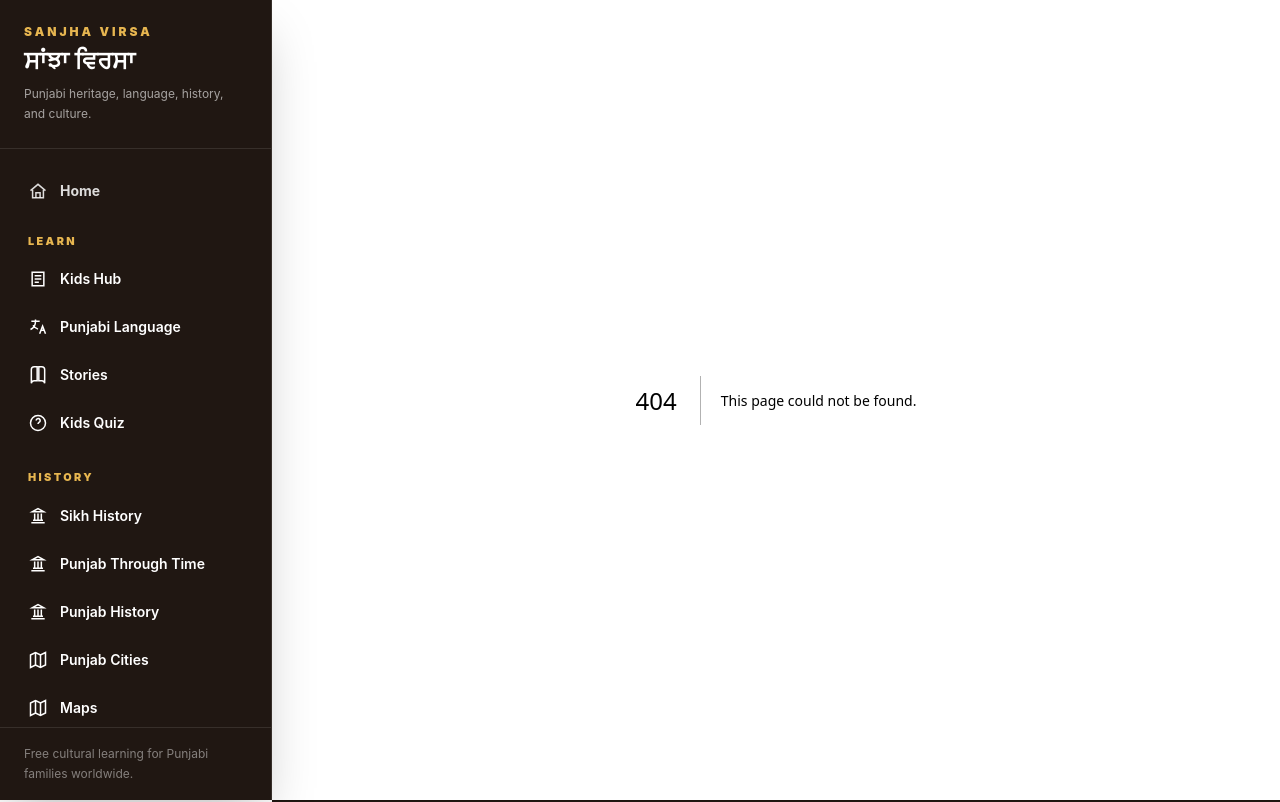
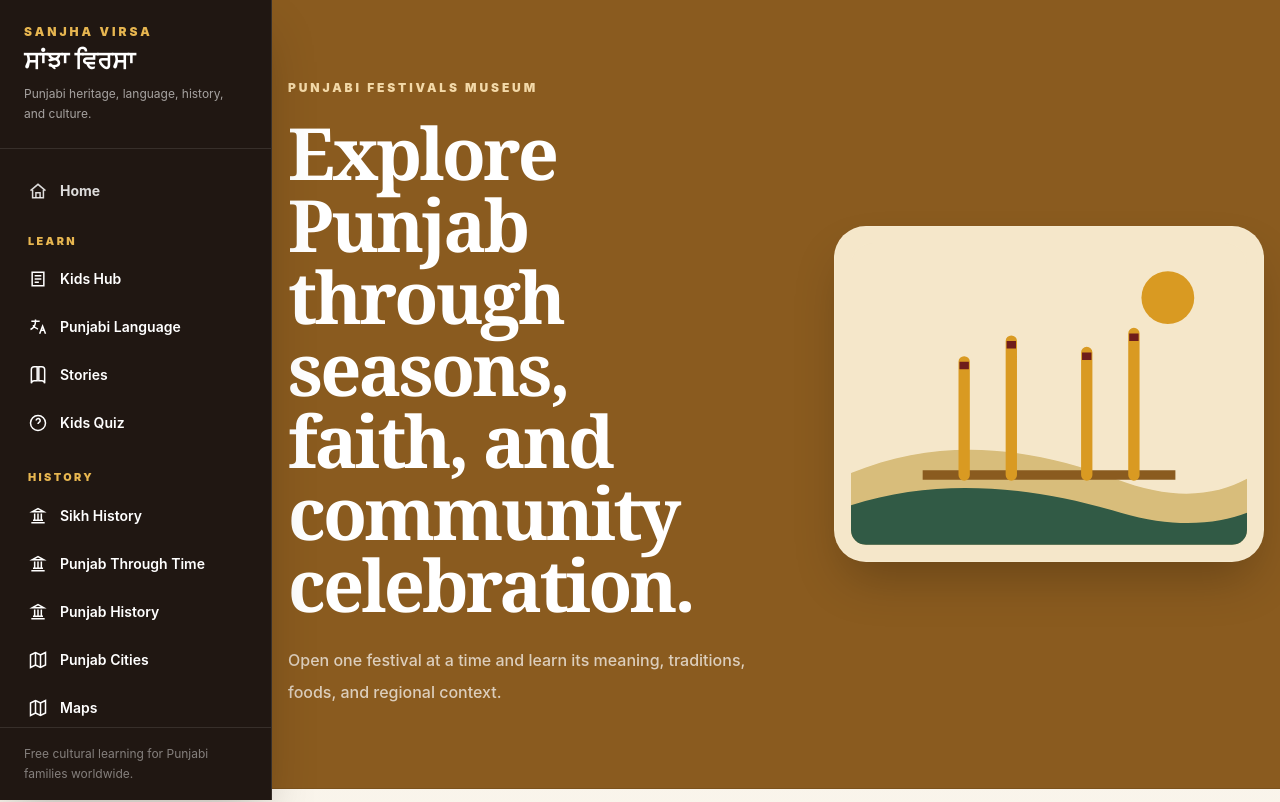
Before and after one commit to Gagan8atwal/sanjha-virsa, a Next.js app: page /festivals in a window 1280 px wide. Before the commit this address had no page. Shown: the top 802 px of the page. Built offline with nearby package versions, Linux system fonts and the light colour scheme.

Commit message:
Add Punjabi Festivals Museum route

```diff
--- /dev/null
+++ b/app/festivals/page.tsx
@@ -0,0 +1,5 @@
+import PunjabiFestivalsMuseum from '../../components/PunjabiFestivalsMuseum';
+
+export default function FestivalsPage() {
+  return <PunjabiFestivalsMuseum />;
+}
```
